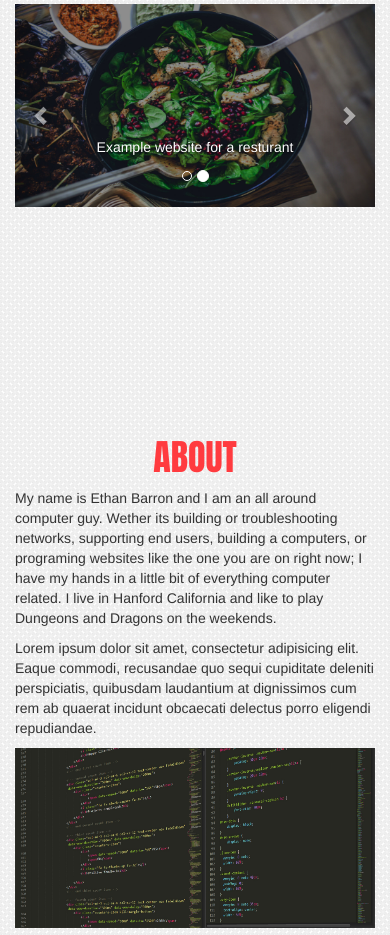
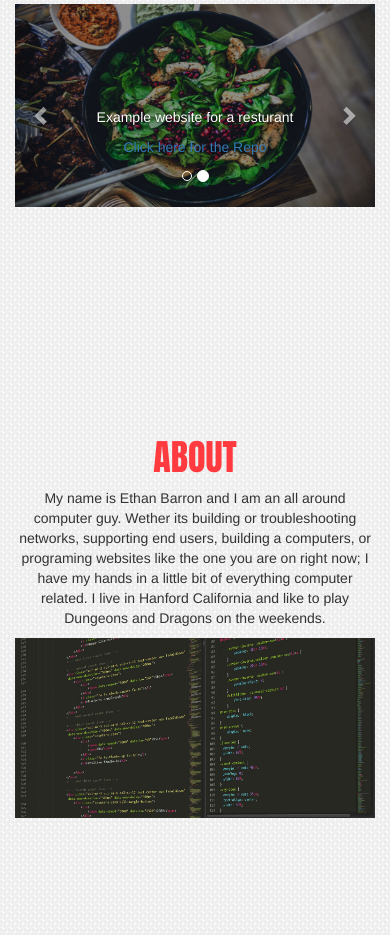
Before and after one commit to NobleFlare/NobleFlare.github.io, a plain HTML site: page index.html in a window 390 px wide. Shown: the part 1255-2190 px from the top of the page. Drawn offline with Linux system fonts and the light colour scheme.

Commit message:
done except for sizes

```diff
--- a/css/styles.css
+++ b/css/styles.css
@@ -45,7 +45,7 @@ body{
   font-size: 90px;
 }
 .about-section{
-  height: 100%;
+  height: 110%;
   padding-top:35px;
 }
 section h1{
--- a/index.html
+++ b/index.html
@@ -43,7 +43,7 @@
     <img src="img/hero-logo.jpeg" alt="hero-logo" class="col-md-4 col-md-offset-4 hero-logo img-circle img-responsive">
     <div class="container text-center">
       <div class="row">
-        <div class="col-md-10 col-md-offset-1">
+        <div class="col-md-10 col-md-offset-1 col-sm-10 col-sm-offset-1">
           <h1>Ethan Barron</h1>
           <p>Web Developer - Computer Technician - Tech Support<br>All around Computer Guy</p>
         </div>
@@ -70,15 +70,17 @@
           <!-- Wrapper for slides -->
           <div class="carousel-inner" role="listbox">
             <div class="item active">
-              <img src="img/pet.jpg" alt="petshop"class="carousel-img">
+              <a href="https://nobleflare.github.io/bootcamp2-work/"><img src="img/pet.jpg" alt="petshop"class="carousel-img"></a>
               <div class="carousel-caption">
                 <p>An online store for pet owners</p>
+                <a href="https://github.com/NobleFlare/bootcamp2-work"><p>Click here for the Repo</p></a>
               </div>
             </div>
             <div class="item">
-              <img src="img/rest2.jpg" alt="restaurant" class="carousel-img">
+              <a href="https://nobleflare.github.io/restaurante-2018-boilerplate/"><img src="img/rest2.jpg" alt="restaurant" class="carousel-img"></a>
               <div class="carousel-caption">
                 <p>Example website for a resturant</p>
+                <p><a href="https://github.com/NobleFlare/restaurante-2018-boilerplate">Click here for the Repo</a></p>
               </div>
             </div>
           </div>
@@ -104,14 +106,11 @@
     <h1 class="text-center">ABOUT</h1>
     <div class="container">
       <div class="row">
-        <div class="col-md-4 col-md-offset-2 text-left">
+        <div class="col-md-4 col-md-offset-4 text-center">
           <p>My name is Ethan Barron and I am an all around computer guy. Wether its building or troubleshooting networks,
             supporting end users, building a computers, or programing websites like the one you are on right now; I have
             my hands in a little bit of everything computer related. I live in Hanford California and like to play
             Dungeons and Dragons on the weekends.</p>
-        </div>
-        <div class="col-md-4">
-          <p>Lorem ipsum dolor sit amet, consectetur adipisicing elit. Eaque commodi, recusandae quo sequi cupiditate deleniti perspiciatis, quibusdam laudantium at dignissimos cum rem ab quaerat incidunt obcaecati delectus porro eligendi repudiandae.</p>
         </div>
       </div>
       <div class="row">
```
